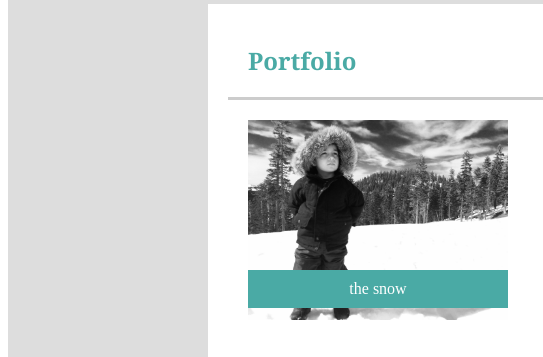
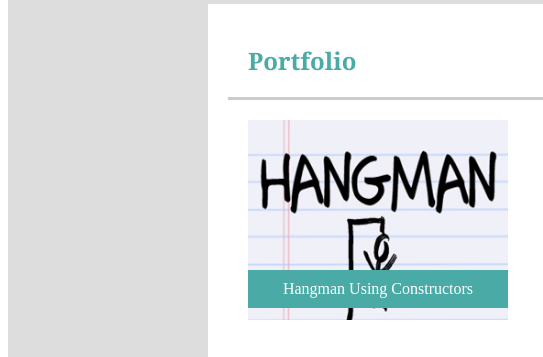
Before and after one commit to vnavarro138/Basic-Portfolio, a plain HTML site: page portfolio.html in a window 1280 px wide. Shown: the part 100-457 px from the top of the page, 0-543 px from the left. Drawn offline with Linux system fonts and the light colour scheme.

Commit message:
added hangman link

```diff
--- a/portfolio.html
+++ b/portfolio.html
@@ -30,8 +30,8 @@
 	</h2>
 	<div class="grid">
   		<div class="box">
-  		<h4>the snow</h4>
-  		<img src="assets/images/sky.jpg" alt="snowboarding" style="width: 260px; height: 200px; object-fit: cover">
+  		<a href="https://github.com/vnavarro138/Hangman_with_Contructors.git/"><h4>Hangman Using Constructors</h4></a>
+  		<img src="assets/images/hangman.jpg" alt="hangman" style="width: 260px; height: 200px; object-fit: cover">
 		</div>
 
   		<div class="box">
```
Also changed, not shown: assets/images/hangman.jpg (added).
